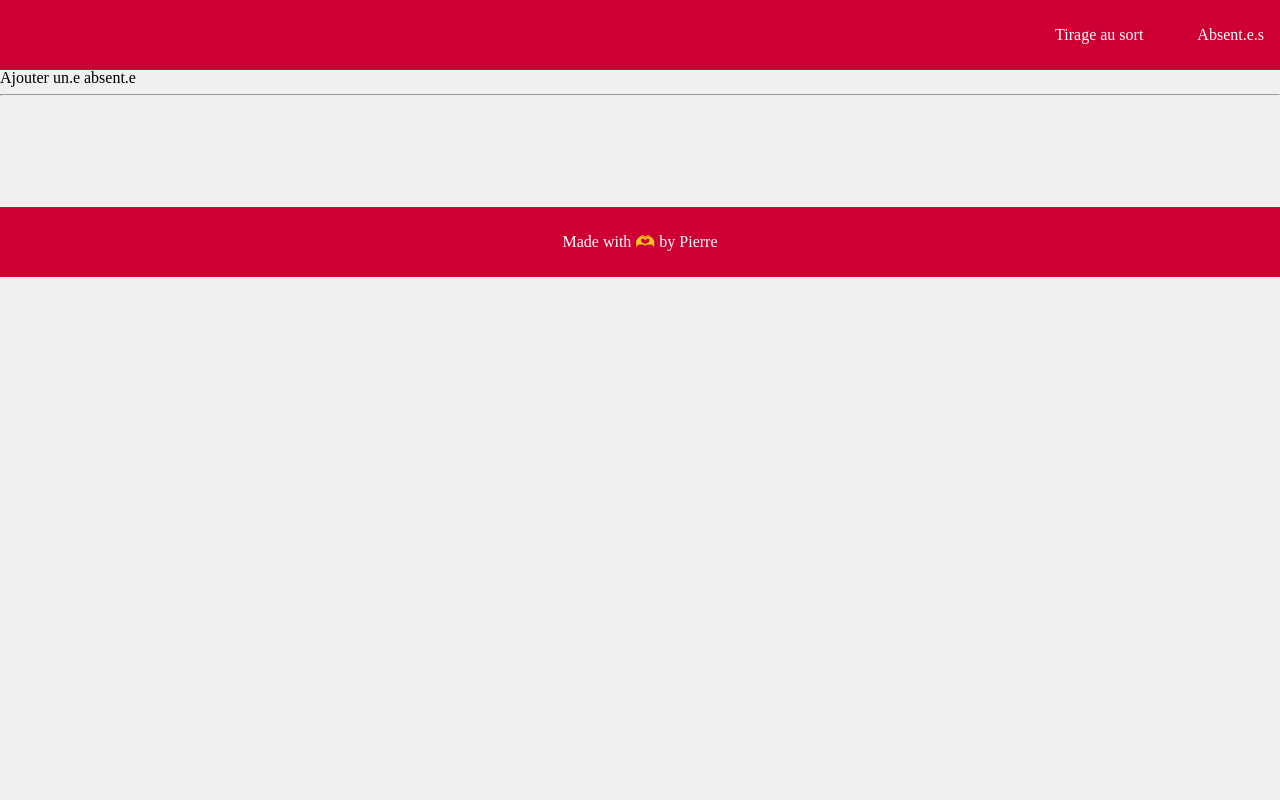
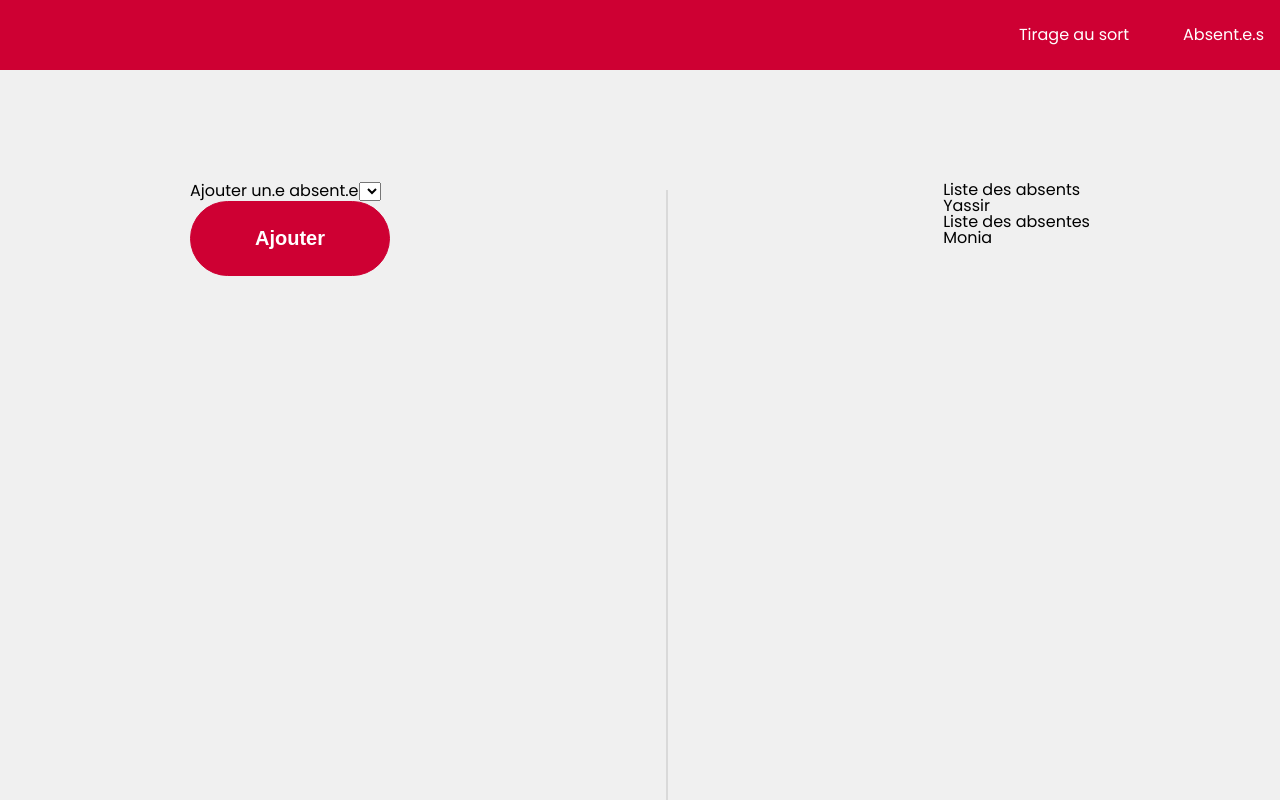
Before and after one commit to pierreBeuselinck/tirage-au-sort-ecv-2023, a React (Create React App) app: page /absents in a window 1280 px wide. Shown: the top 800 px of the page. Built offline with nearby package versions, Linux system fonts and the light colour scheme.

Commit message:
maj a jour d'absent

```diff
--- a/src/assets/css/App.css
+++ b/src/assets/css/App.css
@@ -1,3 +1,17 @@
+/* Fonts
+ */
+@import url('https://fonts.googleapis.com/css2?family=Poppins:wght@400;700&display=swap');
+
+/* Body */
+
+body {
+  margin: 0;
+  font-family: 'Poppins', sans-serif;
+  background-color: #F0F0F0;
+}
+
+/* Page : Homepage */
+
 .l-homepage {
   display: flex;
   flex-direction: column;
@@ -25,3 +39,21 @@
   font-size: 20px;
   font-weight: 700;
 }
+
+/* Page : Absents */
+
+.l-absent {
+  display: flex;
+  margin: 112px auto 0 auto;
+  max-width: 900px;
+  width: 100%;
+  gap: 16px;
+}
+
+.l-absent__divider {
+  width: 2px;
+  min-height: 619px;
+  flex-shrink: 0;
+  background: #D9D9D9;
+  border: none;
+}
--- a/src/components/Dropdowns/Dropdown.js
+++ b/src/components/Dropdowns/Dropdown.js
@@ -5,11 +5,6 @@ function Dropdown({ options }) {
     <div>
       <label>Ajouter un.e absent.e</label>
       <select>
-        {options.map((option, index) => (
-          <option key={index} value={option}>
-            {option}
-          </option>
-        ))}
       </select>
     </div>
   );
--- a/src/index.css
+++ b/src/index.css
@@ -1,8 +1,6 @@
 body {
   margin: 0;
-  font-family: -apple-system, BlinkMacSystemFont, 'Segoe UI', 'Roboto', 'Oxygen',
-    'Ubuntu', 'Cantarell', 'Fira Sans', 'Droid Sans', 'Helvetica Neue',
-    sans-serif;
+  font-family: 'Poppins', sans-serif;
   -webkit-font-smoothing: antialiased;
   -moz-osx-font-smoothing: grayscale;
   background-color: #F0F0F0;
--- a/src/pages/Absents.js
+++ b/src/pages/Absents.js
@@ -1,10 +1,28 @@
+import Dropdown from "../components/Dropdowns/Dropdown";
+import Button from "../components/Button/Button";
+
 function AbsentPage() {
   return (
-    <div>
-      <h2>Ajouter un.e absent.e</h2>
-      <div></div>
-      <hr></hr>
-      <div></div>
+    <div className="l-absent">
+      <div>
+        <Dropdown />
+        <Button text="Ajouter"/>
+      </div>
+      <hr className="l-absent__divider"></hr>
+      <div>
+        <div>
+          <p>Liste des absents</p>
+          <ul>
+            <li>Yassir</li>
+          </ul>
+        </div>
+        <div>
+          <p>Liste des absentes</p>
+          <ul>
+            <li>Monia</li>
+          </ul>
+        </div>
+      </div>
     </div>
   );
 }
```
